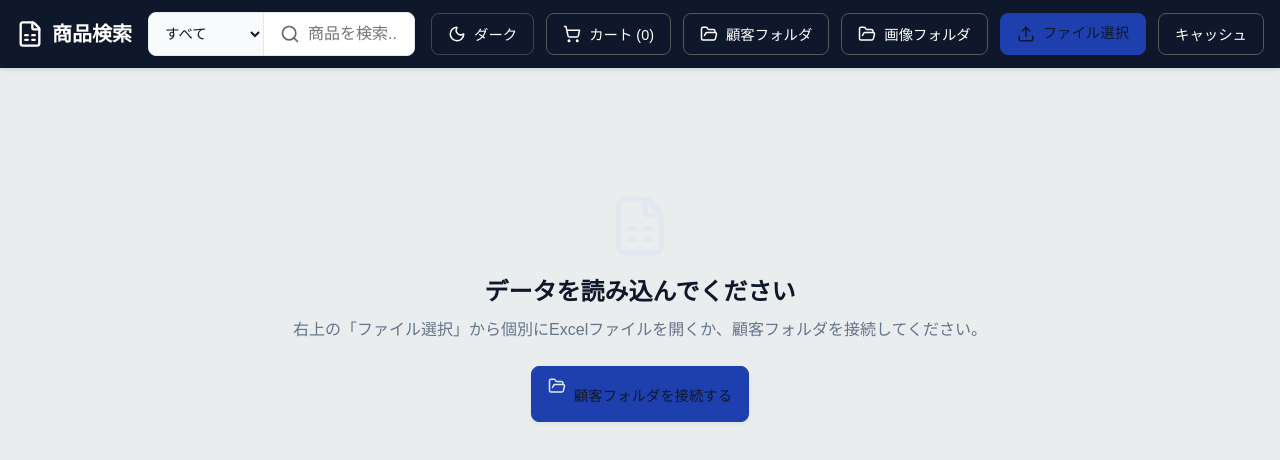
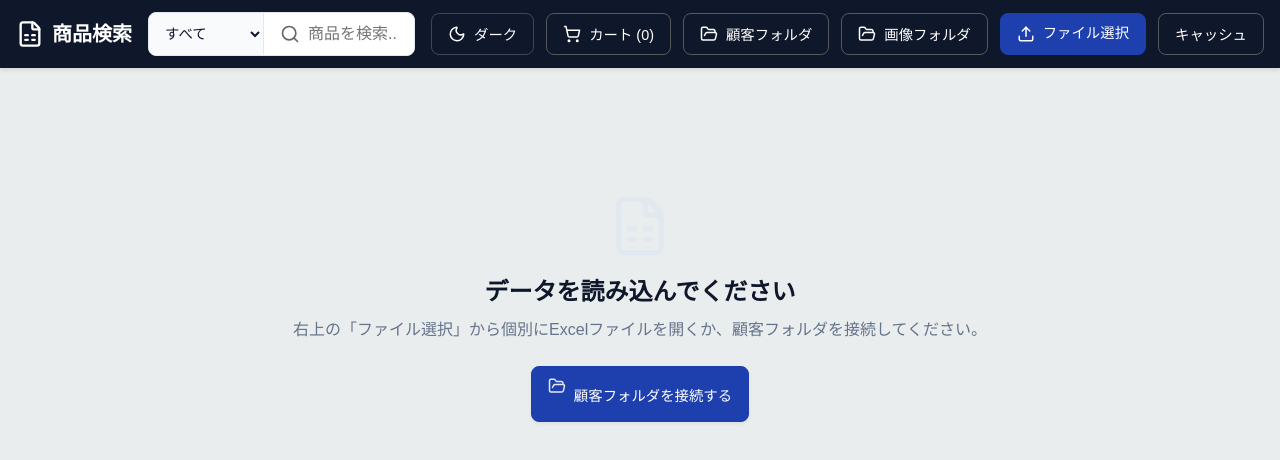
Before and after one commit to mikami-yuji/product-search-app, a React (Vite) app: page / in a window 1280 px wide. Shown: the top 460 px of the page. Built offline with nearby package versions, Linux system fonts and the light colour scheme.

Commit message:
style: change primary button text color to white for better readability

```diff
--- a/src/index.css
+++ b/src/index.css
@@ -135,7 +135,7 @@ body {
 .amazon-btn-primary {
   background-color: var(--amazon-orange);
   border-color: var(--amazon-orange);
-  color: var(--amazon-dark);
+  color: #ffffff; /* 視認性向上のため、文字色を白に変更 */
 }
 
 .amazon-btn-primary:hover {
```
Also changed, not shown: 1 other file (tests, documents, lock files or other folders).
